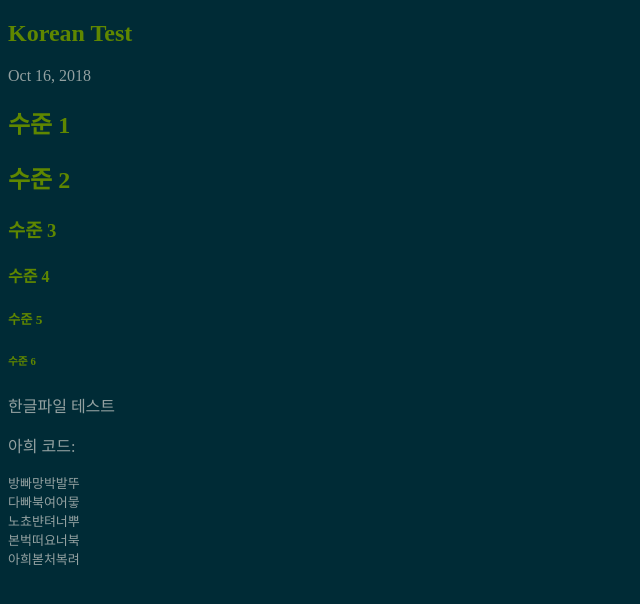
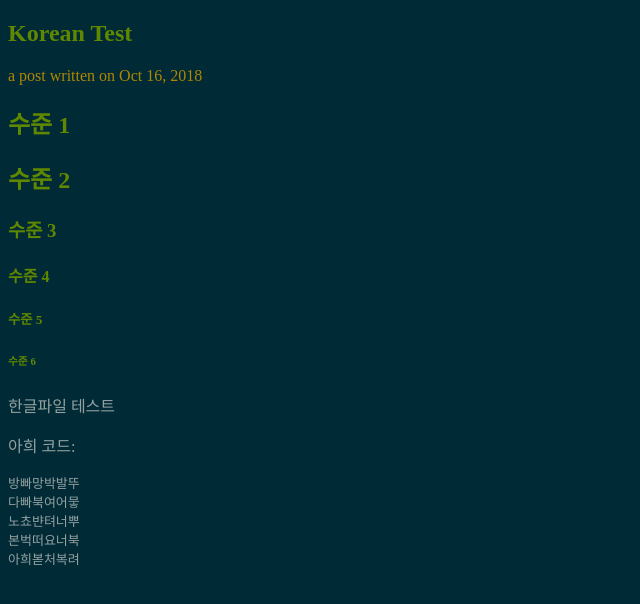
Before and after one commit to sohnryang/solarized-blog-theme, a Jekyll site: the page built from _posts/2018-10-16-Korean-Test.md, in a window 1280 px wide. Shown: the top 604 px of the page, without its empty margins (0-640 px from the left). Built offline with Jekyll 4.4.1, drawn with Linux system fonts in a browser that asks for light colours; a style sheet for code colours, icons or effects is not loaded.

Commit message:
styled time

```diff
--- a/_layouts/post.html
+++ b/_layouts/post.html
@@ -8,7 +8,7 @@ layout: default
         <p class="post-meta">
             <time class="dt-published" datetime="{{ page.date | date_to_xmlschema }}">
                 {%- assign date_format = site.date_format | default: "%b %-d, %Y" -%}
-                {{ page.date | date: date_format }}
+                a post written on {{ page.date | date: date_format }}
             </time>
             {%- if page.author -%}
                 <span itemprop="author" itemscope itemtype="http://schema.org/Person"><span class="p-author h-card" itemprop="name">{{ page.author }}</span></span>
--- a/_sass/solarized-blog-theme/_layout.scss
+++ b/_sass/solarized-blog-theme/_layout.scss
@@ -5,3 +5,8 @@
 ul {
     list-style: none;
 }
+
+time {
+    color: $solarized-yellow;
+    font-family: Hack;
+}
```
